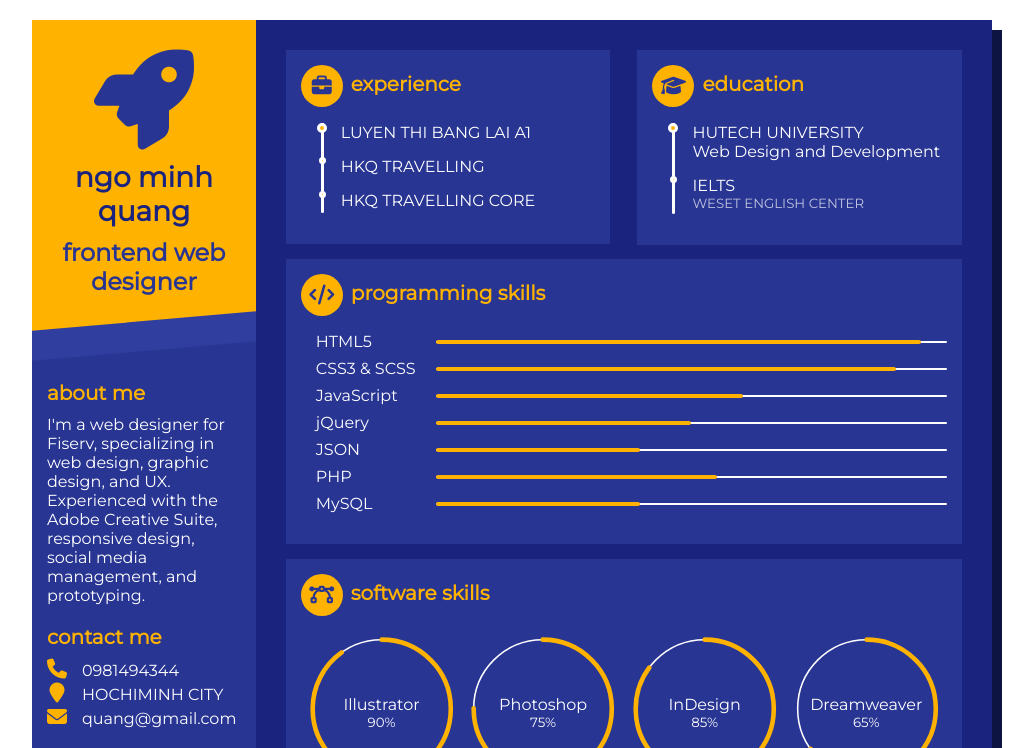
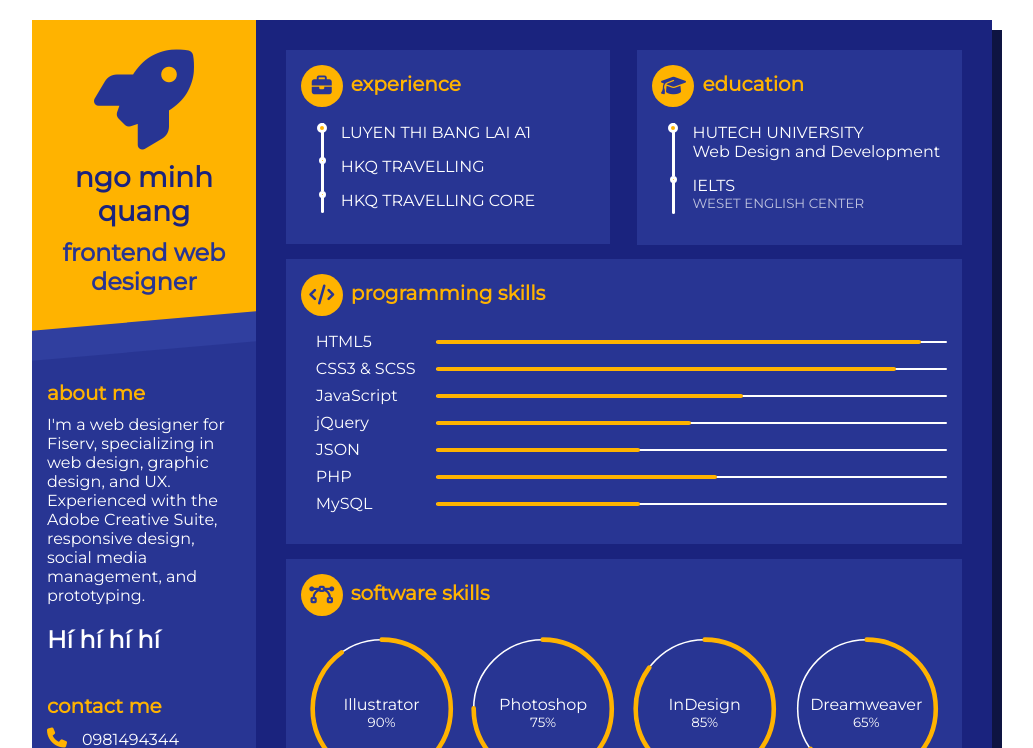
Before and after one commit to MinhQuang1310/minhquang.github.io, a plain HTML site: page cv.html in a window 1280 px wide. Shown: the top 748 px of the page, without its empty margins (128-1161 px from the left). Drawn offline with nearby package versions, Linux system fonts and the light colour scheme.

Commit message:
Test hí hí hí

```diff
--- a/cv.html
+++ b/cv.html
@@ -543,6 +543,7 @@
       <div class="about">
         <h3>About Me</h3>I'm a web designer for Fiserv, specializing in web design, graphic design, and UX. Experienced
         with the Adobe Creative Suite, responsive design, social media management, and prototyping.
+        <h2> Hí hí hí hí </h2>
       </div>
       <div class="contact">
         <h3>Contact Me</h3>
```
